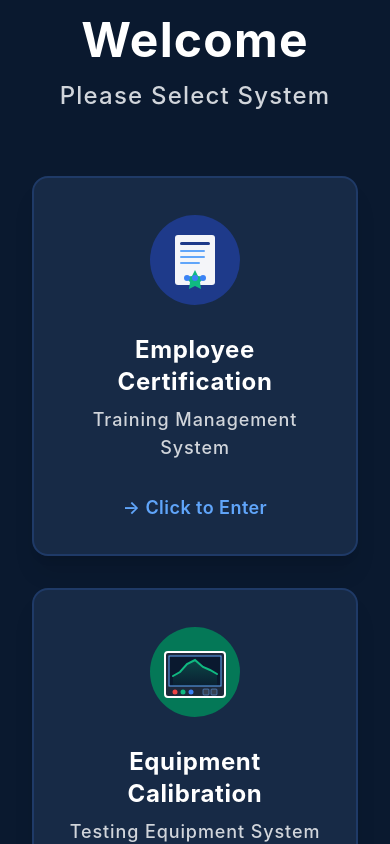
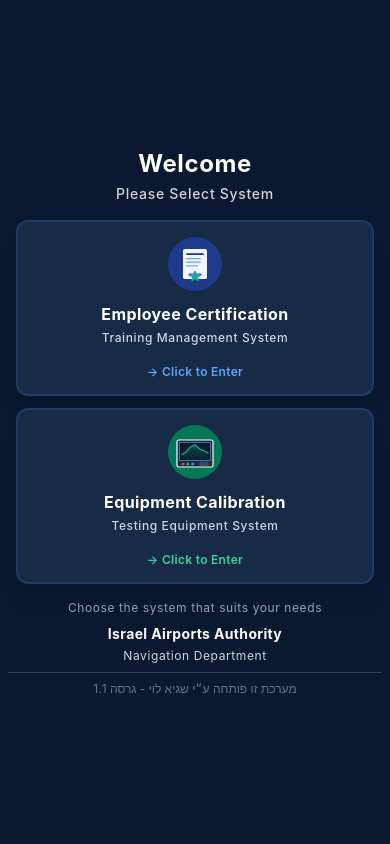
Before and after one commit to levisagi/employee-certification-management, a React (Create React App) app: page / in a window 390 px wide. Shown: the top 844 px of the page. Built offline with nearby package versions, Linux system fonts and the light colour scheme.

Commit message:
התאמת מסכי כניסה ובחירת מערכת למובייל - הקטנת אלמנטים להצגה בחלון אחד ללא גלילה

```diff
--- a/src/components/LandingPage.tsx
+++ b/src/components/LandingPage.tsx
@@ -7,28 +7,28 @@
 
 const LandingPage: React.FC<LandingPageProps> = ({ onNavigateToTraining, onNavigateToHR }) => {
   return (
-    <div className="min-h-screen bg-[#0A192F] flex items-center justify-center p-4">
+    <div className="min-h-screen bg-[#0A192F] flex items-center justify-center p-2 sm:p-4">
       <div className="max-w-5xl w-full">
         {/* Header */}
-        <div className="text-center mb-16">
-          <h1 className="text-5xl md:text-6xl font-bold text-white mb-4 tracking-wide">
+        <div className="text-center mb-4 sm:mb-8 md:mb-16">
+          <h1 className="text-2xl sm:text-4xl md:text-6xl font-bold text-white mb-1 sm:mb-2 md:mb-4 tracking-wide">
             Welcome
           </h1>
-          <p className="text-2xl md:text-3xl text-gray-300 font-medium tracking-wider">
+          <p className="text-sm sm:text-xl md:text-3xl text-gray-300 font-medium tracking-wider">
             Please Select System
           </p>
         </div>
 
         {/* Buttons Container */}
-        <div className="grid md:grid-cols-2 gap-8 px-4">
+        <div className="grid md:grid-cols-2 gap-3 sm:gap-6 md:gap-8 px-2 sm:px-4">
           {/* Training System Button */}
           <button
             onClick={onNavigateToTraining}
-            className="group relative bg-[#172A46] rounded-2xl shadow-xl hover:shadow-2xl transition-all duration-300 transform hover:-translate-y-2 p-8 border-2 border-[#1F3A67] hover:border-blue-400"
+            className="group relative bg-[#172A46] rounded-xl sm:rounded-2xl shadow-xl hover:shadow-2xl transition-all duration-300 transform hover:-translate-y-2 p-3 sm:p-6 md:p-8 border-2 border-[#1F3A67] hover:border-blue-400"
           >
-            <div className="flex flex-col items-center text-center space-y-6">
+            <div className="flex flex-col items-center text-center space-y-2 sm:space-y-4 md:space-y-6">
               {/* לוגו CertVision */}
-              <svg width="100" height="100" viewBox="0 0 100 100" className="transition-transform duration-300 group-hover:scale-110">
+              <svg width="60" height="60" viewBox="0 0 100 100" className="sm:w-20 sm:h-20 md:w-[100px] md:h-[100px] transition-transform duration-300 group-hover:scale-110">
                 {/* רקע עיגול */}
                 <circle cx="50" cy="50" r="45" fill="#1E3A8A" className="group-hover:fill-[#2563EB] transition-colors duration-300"/>
 
@@ -49,16 +49,16 @@
               </svg>
 
               <div>
-                <h2 className="text-2xl font-bold text-white mb-2 tracking-wide">
+                <h2 className="text-base sm:text-xl md:text-2xl font-bold text-white mb-1 sm:mb-2 tracking-wide">
                   Employee Certification
                 </h2>
-                <p className="text-lg text-gray-300 font-medium tracking-wider">
+                <p className="text-xs sm:text-base md:text-lg text-gray-300 font-medium tracking-wider">
                   Training Management System
                 </p>
               </div>
 
-              <div className="pt-2">
-                <span className="text-blue-400 group-hover:text-blue-300 font-semibold text-lg tracking-wide">
+              <div className="pt-1 sm:pt-2">
+                <span className="text-blue-400 group-hover:text-blue-300 font-semibold text-xs sm:text-base md:text-lg tracking-wide">
                   Click to Enter →
                 </span>
               </div>
@@ -68,11 +68,11 @@
           {/* Equipment System Button */}
           <button
             onClick={onNavigateToHR}
-            className="group relative bg-[#172A46] rounded-2xl shadow-xl hover:shadow-2xl transition-all duration-300 transform hover:-translate-y-2 p-8 border-2 border-[#1F3A67] hover:border-emerald-400"
+            className="group relative bg-[#172A46] rounded-xl sm:rounded-2xl shadow-xl hover:shadow-2xl transition-all duration-300 transform hover:-translate-y-2 p-3 sm:p-6 md:p-8 border-2 border-[#1F3A67] hover:border-emerald-400"
           >
-            <div className="flex flex-col items-center text-center space-y-6">
+            <div className="flex flex-col items-center text-center space-y-2 sm:space-y-4 md:space-y-6">
               {/* לוגו ספקטרום אנלייזר */}
-              <svg width="100" height="100" viewBox="0 0 100 100" className="transition-transform duration-300 group-hover:scale-110">
+              <svg width="60" height="60" viewBox="0 0 100 100" className="sm:w-20 sm:h-20 md:w-[100px] md:h-[100px] transition-transform duration-300 group-hover:scale-110">
                 {/* רקע עיגול */}
                 <circle cx="50" cy="50" r="45" fill="#047857" className="group-hover:fill-[#10B981] transition-colors duration-300"/>
 
@@ -115,16 +115,16 @@
               </svg>
 
               <div>
-                <h2 className="text-2xl font-bold text-white mb-2 tracking-wide">
+                <h2 className="text-base sm:text-xl md:text-2xl font-bold text-white mb-1 sm:mb-2 tracking-wide">
                   Equipment Calibration
                 </h2>
-                <p className="text-lg text-gray-300 font-medium tracking-wider">
+                <p className="text-xs sm:text-base md:text-lg text-gray-300 font-medium tracking-wider">
                   Testing Equipment System
                 </p>
               </div>
 
-              <div className="pt-2">
-                <span className="text-emerald-400 group-hover:text-emerald-300 font-semibold text-lg tracking-wide">
+              <div className="pt-1 sm:pt-2">
+                <span className="text-emerald-400 group-hover:text-emerald-300 font-semibold text-xs sm:text-base md:text-lg tracking-wide">
                   Click to Enter →
                 </span>
               </div>
@@ -133,22 +133,22 @@
         </div>
 
         {/* Footer */}
-        <div className="text-center mt-16 space-y-6">
-          <p className="text-lg text-gray-400 tracking-wider">Choose the system that suits your needs</p>
+        <div className="text-center mt-4 sm:mt-8 md:mt-16 space-y-2 sm:space-y-4 md:space-y-6">
+          <p className="text-xs sm:text-sm md:text-lg text-gray-400 tracking-wider">Choose the system that suits your needs</p>
 
           {/* Organization Info */}
-          <div className="space-y-2">
-            <h3 className="text-2xl font-bold text-white tracking-wide">
+          <div className="space-y-1 sm:space-y-2">
+            <h3 className="text-sm sm:text-lg md:text-2xl font-bold text-white tracking-wide">
               Israel Airports Authority
             </h3>
-            <p className="text-xl text-gray-300 tracking-wider">
+            <p className="text-xs sm:text-base md:text-xl text-gray-300 tracking-wider">
               Navigation Department
             </p>
           </div>
 
           {/* Developer Credit */}
-          <div className="pt-4 border-t border-gray-700 mx-auto max-w-md">
-            <p className="text-sm text-gray-500">
+          <div className="pt-2 sm:pt-4 border-t border-gray-700 mx-auto max-w-md">
+            <p className="text-xs sm:text-sm text-gray-500">
               מערכת זו פותחה ע״י שגיא לוי - גרסה 1.1
             </p>
           </div>
--- a/src/components/Login.tsx
+++ b/src/components/Login.tsx
@@ -25,32 +25,32 @@
   };
 
   return (
-    <div className="min-h-screen bg-gradient-to-b from-[#0A192F] to-[#112240] flex items-center justify-center p-4">
-      <div className="bg-white rounded-xl shadow-2xl p-8 max-w-md w-full">
-        <div className="text-center mb-8">
-          <img src="/images/logo.svg" alt="CertVision Logo" className="h-20 w-20 mx-auto mb-3" />
-          <h1 className="text-3xl font-bold text-gray-800 mb-2">CertVision</h1>
-          <p className="text-gray-600 mb-6">Certification Management Excellence</p>
+    <div className="min-h-screen bg-gradient-to-b from-[#0A192F] to-[#112240] flex items-center justify-center p-3">
+      <div className="bg-white rounded-xl shadow-2xl p-4 sm:p-8 max-w-md w-full">
+        <div className="text-center mb-4 sm:mb-8">
+          <img src="/images/logo.svg" alt="CertVision Logo" className="h-12 w-12 sm:h-20 sm:w-20 mx-auto mb-2 sm:mb-3" />
+          <h1 className="text-xl sm:text-3xl font-bold text-gray-800 mb-1 sm:mb-2">CertVision</h1>
+          <p className="text-xs sm:text-base text-gray-600 mb-3 sm:mb-6">Certification Management Excellence</p>
         </div>
 
         {error && (
-          <div className="bg-red-50 text-red-600 p-4 rounded-lg mb-6 text-sm">
+          <div className="bg-red-50 text-red-600 p-2 sm:p-4 rounded-lg mb-3 sm:mb-6 text-xs sm:text-sm">
             {error}
           </div>
         )}
 
-        <form onSubmit={handleSubmit} className="space-y-6">
+        <form onSubmit={handleSubmit} className="space-y-3 sm:space-y-6">
           <div>
-            <label className="block text-sm font-medium text-gray-700 mb-1">שם משתמש</label>
+            <label className="block text-xs sm:text-sm font-medium text-gray-700 mb-1">שם משתמש</label>
             <div className="relative">
               <div className="absolute inset-y-0 right-0 flex items-center pr-3 pointer-events-none">
-                <User size={18} className="text-gray-400" />
+                <User size={16} className="text-gray-400 sm:w-[18px] sm:h-[18px]" />
               </div>
               <input
                 type="text"
                 value={username}
                 onChange={(e) => setUsername(e.target.value)}
-                className="block w-full pr-10 py-3 border border-gray-300 rounded-lg focus:ring-blue-500 focus:border-blue-500"
+                className="block w-full pr-10 py-2 sm:py-3 text-sm sm:text-base border border-gray-300 rounded-lg focus:ring-blue-500 focus:border-blue-500"
                 placeholder="הזן שם משתמש"
                 required
               />
@@ -58,16 +58,16 @@
           </div>
 
           <div>
-            <label className="block text-sm font-medium text-gray-700 mb-1">סיסמה</label>
+            <label className="block text-xs sm:text-sm font-medium text-gray-700 mb-1">סיסמה</label>
             <div className="relative">
               <div className="absolute inset-y-0 right-0 flex items-center pr-3 pointer-events-none">
-                <Lock size={18} className="text-gray-400" />
+                <Lock size={16} className="text-gray-400 sm:w-[18px] sm:h-[18px]" />
               </div>
               <input
                 type="password"
                 value={password}
                 onChange={(e) => setPassword(e.target.value)}
-                className="block w-full pr-10 py-3 border border-gray-300 rounded-lg focus:ring-blue-500 focus:border-blue-500"
+                className="block w-full pr-10 py-2 sm:py-3 text-sm sm:text-base border border-gray-300 rounded-lg focus:ring-blue-500 focus:border-blue-500"
                 placeholder="הזן סיסמה"
                 required
               />
@@ -77,7 +77,7 @@
           <button
             type="submit"
             disabled={isLoading}
-            className={`w-full bg-blue-600 hover:bg-blue-700 text-white font-medium py-3 px-4 rounded-lg transition-colors
+            className={`w-full bg-blue-600 hover:bg-blue-700 text-white font-medium py-2 sm:py-3 px-4 text-sm sm:text-base rounded-lg transition-colors
               ${isLoading ? 'opacity-70 cursor-not-allowed' : ''}`}
           >
             {isLoading ? 'מתחבר...' : 'התחבר'}
```
